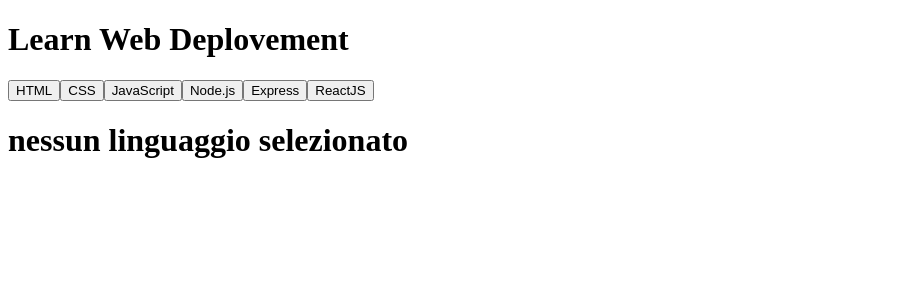
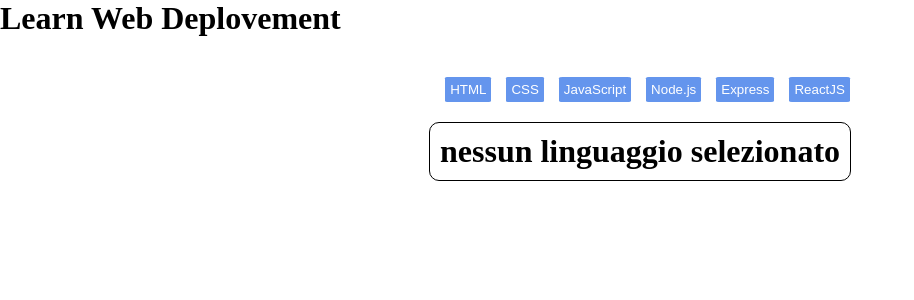
Before and after one commit to EnricoCiccolini/react-use-state, a React (Vite) app: page / in a window 1280 px wide. Shown: the top 300 px of the page, without its empty margins (0-914 px from the left). Built offline with nearby package versions, Linux system fonts and the light colour scheme.

Commit message:
feat: add style

```diff
--- a/src/component/Main.jsx
+++ b/src/component/Main.jsx
@@ -5,14 +5,14 @@
 
 export default function Main() {
 
-    let [title, setTitle] = useState(null)
+    let [object, setObject] = useState(null)
 
 
     return (
         <>
 
             <h1>Learn Web Deplovement</h1>
-            <div>
+            <div className="container">
                 {/* <button onClick={() => setTitle(title = 'HTML')}>HTML</button>
 
                 <button onClick={() => setTitle(title = 'CSS')}>CSS</button>
@@ -25,11 +25,13 @@
 
                 <button onClick={() => setTitle(title = 'ReactJS')}>ReactJS</button> */}
 
-                {languages.map(item => (<button key={item.id} onClick={() => setTitle(item)}>{item.title}</button>))}
+                {languages.map(item => (<button key={item.id} onClick={() => setObject(item)}>{item.title}</button>))}
+
+
 
                 {/* <Schedule title={title} description={description} /> */}
 
-                <Schedule title={title} />
+                <Schedule object={object} />
             </div>
 
 
--- a/src/component/Schedule.jsx
+++ b/src/component/Schedule.jsx
@@ -1,20 +1,20 @@
 
 
-export default function Schedule({ title }) {
+export default function Schedule({ object }) {
     // let titleCard = languages.find(languages => languages.title === title)
 
 
     // let titleh1 = titleCard ? titleCard.title : 'nessun linguaggio selezionato'
     // let descriptionCard = titleCard ? titleCard.description : ''
     // console.log(titleh1)
-    let titleh1 = title ? title.title : 'nessun linguaggio selezionato'
-    let descriptionCard = title ? title.description : ''
+    let titleh1 = object ? object.title : 'nessun linguaggio selezionato'
+    let descriptionCard = object ? object.description : ''
 
 
     return (
         <>
             <div>
-                <div>
+                <div className="container card">
                     <h1>{titleh1}</h1>
                     <p>{descriptionCard}</p>
                 </div>
--- a/src/index.css
+++ b/src/index.css
@@ -0,0 +1,28 @@
+* {
+    margin: 0;
+    padding: 0;
+    box-sizing: border-box;
+}
+
+.container {
+    max-width: 900px;
+    margin: 0 auto;
+    justify-items: center;
+}
+
+button {
+    background-color: cornflowerblue;
+    color: white;
+    border: 0px;
+    padding: 5px;
+    margin-top: 40px;
+    margin-left: 15px;
+    border-radius: 5%;
+}
+
+.card {
+    margin-top: 20px;
+    padding: 10px;
+    border: 1px solid black;
+    border-radius: 10px;
+}
```
